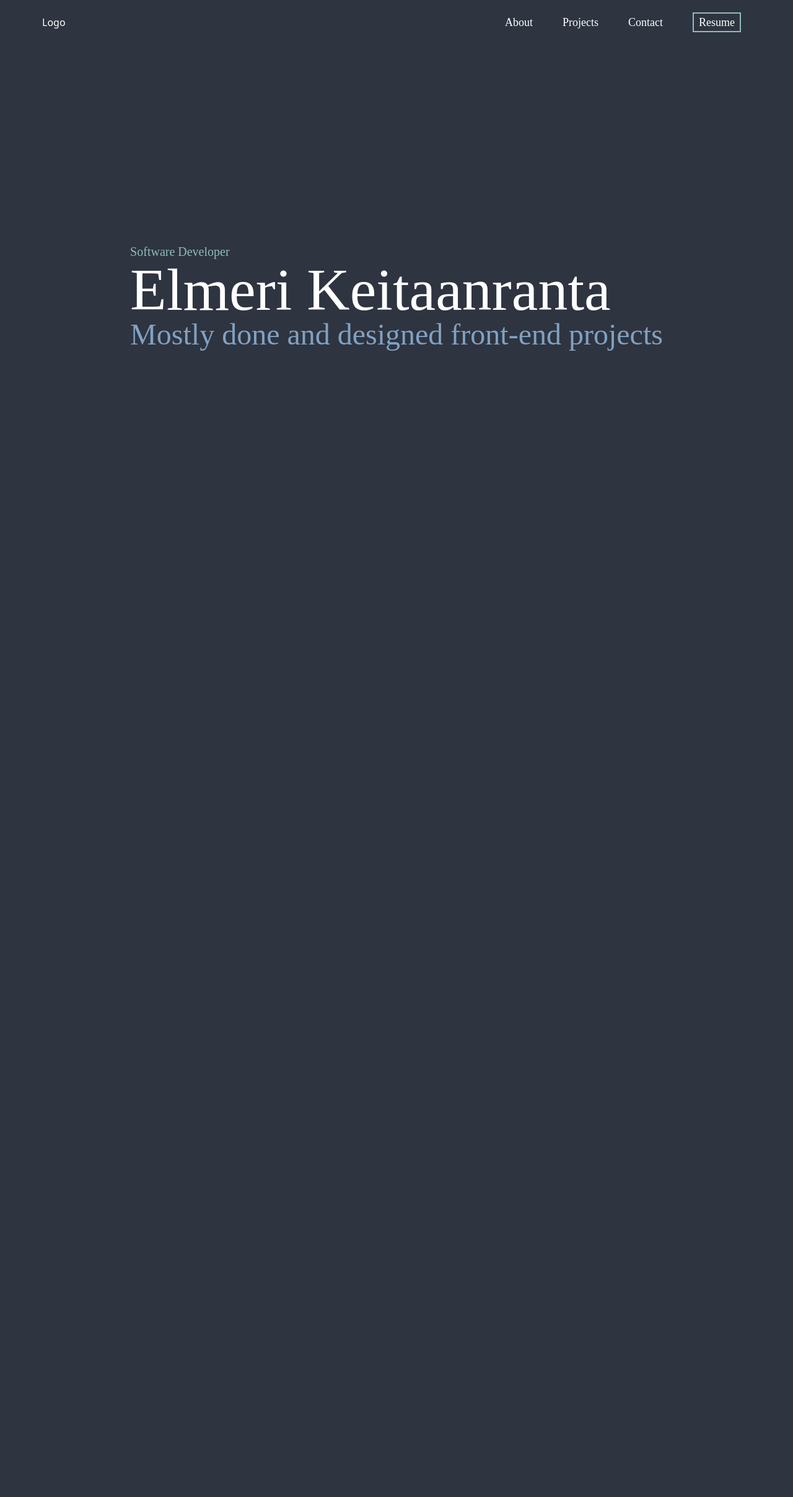
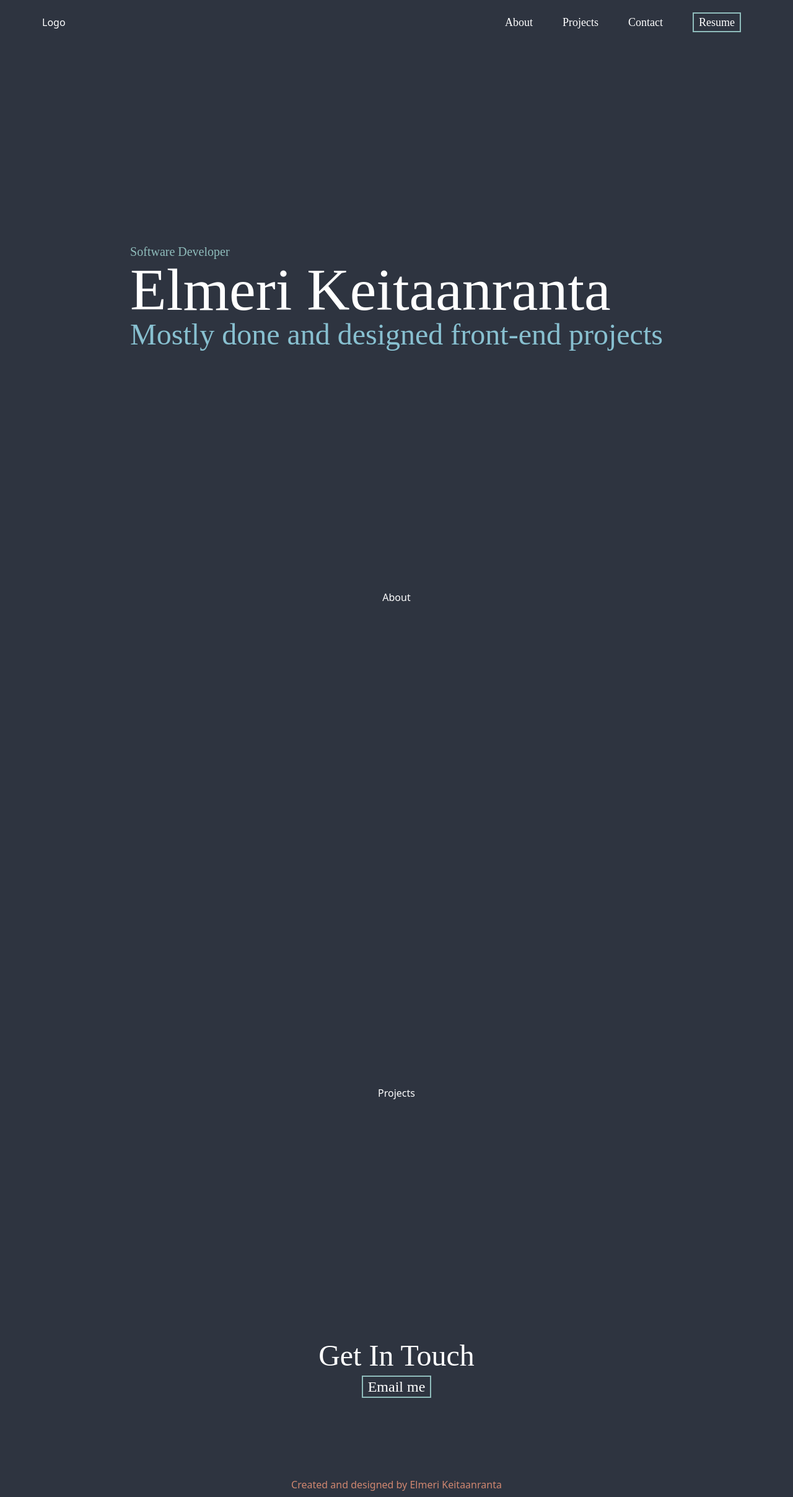
Before and after one commit to ElmeriVincent/v1, a Next.js app: page / in a window 1280 px wide. Shown: the whole page at 62% size. Before the commit the page ends 800 px from the top, so only its background shows below. Built offline with nearby package versions, Linux system fonts and the light colour scheme; a web font is replaced by a local one.

Commit message:
Content Structure

```diff
--- /dev/null
+++ b/components/Footer.jsx
@@ -0,0 +1,7 @@
+import React from 'react'
+
+export default function Footer() {
+    return (
+        <div className="mt-32 mb-2 flex items-center justify-center text-nordauroraorange">Created and designed by Elmeri Keitaanranta</div>
+    )
+}
--- a/components/Layout.js
+++ b/components/Layout.js
@@ -1,11 +1,12 @@
 import { Navbar } from './Navbar'
-//import Footer from './footer'
+import Footer from './Footer'
 
 export default function Layout({ children }) {
     return (
         <>
             <Navbar />
             <main>{children}</main>
+            <Footer />
         </>
     )
 }
--- a/components/Navbar.jsx
+++ b/components/Navbar.jsx
@@ -38,17 +38,17 @@ export const Navbar = () => {
 
                 <div className={`${active ? '' : 'hidden'} w-full lg:inline-flex lg:flex-grow lg:w-auto`}>
                     <div className='lg:inline-flex lg:flex-row lg:ml-auto lg:mr-12 lg:w-auto w-full lg:items-center items-start flex flex-col lg:h-auto'>
-                        <Link href='/'>
+                        <Link href='#about-section'>
                             <a className='lg:inline-flex lg:w-auto w-full lg:px-6 px-2 py-2 rounded text-white font-NTR text-lg items-center justify-center'>
                                 About
                             </a>
                         </Link>
-                        <Link href='/'>
+                        <Link href='#projects-section'>
                             <a className='lg:inline-flex lg:w-auto w-full lg:px-6 px-2 py-2 rounded text-white font-NTR text-lg items-center justify-center'>
                                 Projects
                             </a>
                         </Link>
-                        <Link href='/'>
+                        <Link href='#contact-section'>
                             <a className='lg:inline-flex lg:w-auto w-full lg:px-6 px-2 py-2 rounded text-white font-NTR text-lg items-center justify-center'>
                                 Contact
                             </a>
--- /dev/null
+++ b/components/content/About.jsx
@@ -0,0 +1,13 @@
+import React from 'react'
+
+export default function About() {
+    return (
+        <section>
+            <section id="about-section">
+                <div className="flex justify-center h-screen items-center text-white">
+                    About
+                </div>
+            </section>
+        </section>
+    )
+}
--- /dev/null
+++ b/components/content/Contact.jsx
@@ -0,0 +1,14 @@
+import React from 'react'
+
+export default function Contact() {
+    return (
+        <section>
+            <section id="contact-section">
+                <div className="flex items-center justify-center flex-col">
+                    <h1 className="font-NTR text-white text-5xl capitalize">Get in touch</h1>
+                    <button className='mt-2 border-2 border-nordfrostlight text-white px-2 text-2xl font-NTR'>Email me</button>
+                </div>
+            </section>
+        </section>
+    )
+}
--- /dev/null
+++ b/components/content/Projects.jsx
@@ -0,0 +1,11 @@
+import React from 'react'
+
+export default function Projects() {
+    return (
+        <section>
+            <section id="projects-section">
+                <div className="flex justify-center h-screen items-center text-white">Projects</div>
+            </section>
+        </section>
+    )
+}
--- /dev/null
+++ b/components/content/Welcome.jsx
@@ -0,0 +1,17 @@
+import React from 'react'
+
+export default function Welcome() {
+    return (
+        <div className="Welcome">
+            <div className='flex justify-center'>
+                <div className='flex flex-col mt-80 mx-10'>
+                    <p className='font-NTR text-xl lg:text-xl text-nordfrostlight text-left'>Software Developer</p>
+                    <h1 className='font-NTR text-5xl lg:text-8xl text-white text-left'>
+                        Elmeri Keitaanranta
+                    </h1>
+                    <h2 className='font-NTR text-3xl lg:text-5xl text-nordfrostice text-left'>Mostly done and designed front-end projects</h2>
+                </div>
+            </div>
+        </div>
+    )
+}
--- a/pages/index.js
+++ b/pages/index.js
@@ -1,13 +1,21 @@
-export default function Home() {
+import Head from 'next/head'
+
+import Welcome from '../components/content/Welcome.jsx'
+import About from '../components/content/About.jsx'
+import Projects from '../components/content/Projects.jsx'
+import Contact from '../components/content/Contact.jsx'
+
+export default function Main() {
   return (
-    <div className='flex justify-center'>
-      <div className='flex flex-col lg:mt-80 md:mt-24 mt-80 mx-10'>
-        <p className='font-NTR text-xl lg:text-xl text-nordfrostlight text-left'>Software Developer</p>
-        <h1 className='font-NTR text-5xl lg:text-8xl text-white text-left'>
-          Elmeri Keitaanranta
-        </h1>
-        <h2 className='font-NTR text-3xl lg:text-5xl text-nordfrostice text-left'>Mostly done and designed front-end projects</h2>
-      </div>
-    </div>
+    <>
+      <Head>
+        <title>Elmeri Keitaanranta</title>
+        <link rel="icon" href="/favicon.ico" />
+      </Head>
+      <Welcome />
+      <About />
+      <Projects />
+      <Contact />
+    </>
   )
 }
--- a/tailwind.config.js
+++ b/tailwind.config.js
@@ -1,8 +1,8 @@
 /** @type {import('tailwindcss').Config} */
 module.exports = {
   content: [
-    "./pages/**/*.{js,jsx}",
-    "./components/**/*.{js,jsx}",
+    "./pages/**/*.{js,ts,jsx,tsx}",
+    "./components/**/*.{js,ts,jsx,tsx}",
   ],
   theme: {
     colors: {
@@ -11,7 +11,8 @@ module.exports = {
       black: "#000",
       nordpolarnight: "#2e3440",
       nordfrostlight: "#8fbcbb",
-      nordfrostice: "#81a1c1"
+      nordfrostice: "#88c0d0",
+      nordauroraorange: "#d08770"
     },
     fontFamily: {
       NTR: ['NTR'],
```
